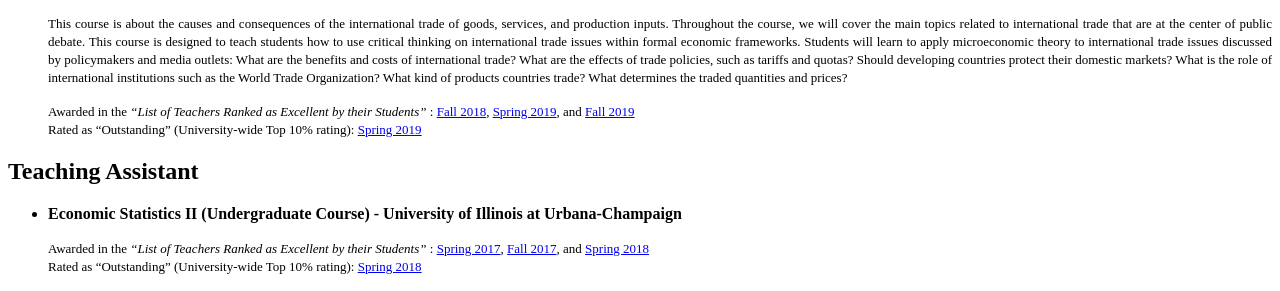
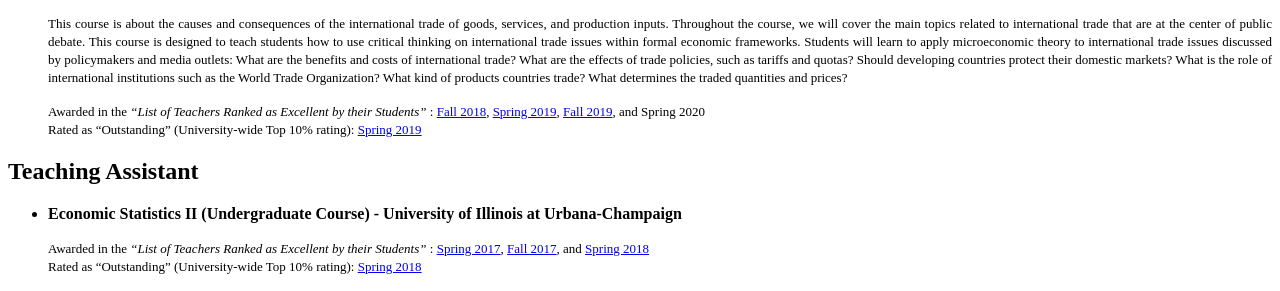
Before and after one commit to vpsantanna/vpsantanna.github.io, a Jekyll site: the page built from 3-teaching.md, in a window 1280 px wide. Shown: the part 151-442 px from the top of the page. Built offline with Jekyll 4.4.1, drawn with Linux system fonts in a browser that asks for light colours; a script that is not in the unit is left out.

Commit message:
Update 3-teaching.md

```diff
--- a/3-teaching.md
+++ b/3-teaching.md
@@ -10,7 +10,7 @@ permalink: /teaching/
 
    <p style="text-align: justify;"><font size="2">This course is about the causes and consequences of the international trade of goods, services, and production inputs. Throughout the course, we will cover the main topics related to international trade that are at the center of public debate.  This course is designed to teach students how to use critical thinking on international trade issues within formal economic frameworks. Students will learn to apply microeconomic theory to international trade issues discussed by policymakers and media outlets: What are the benefits and costs of international trade?  What are the effects of trade policies, such as tariffs and quotas? Should developing countries protect their domestic markets? What is the role of international institutions such as the World Trade Organization? What kind of products countries trade? What determines the traded quantities and prices?  </font></p>
 
-   <p style="text-align: justify;"><font size="2">Awarded in the  <em>“List of Teachers Ranked as Excellent by their Students” </em>: <a href="https://citl.illinois.edu/docs/default-source/teachers-ranked-as-excellent/tre-2018-fall.pdf#page=21" target="_blank">Fall 2018</a>, <a href="https://citl.illinois.edu/docs/default-source/teachers-ranked-as-excellent/tre-2019-spring.pdf#page=19" target="_blank">Spring 2019</a>, and <a href="https://citl.illinois.edu/docs/default-source/teachers-ranked-as-excellent/tre-2019-fall.pdf#page=20" target="_blank">Fall 2019</a> <br> Rated as “Outstanding” (University-wide Top 10% rating): <a href="https://citl.illinois.edu/docs/default-source/teachers-ranked-as-excellent/tre-2019-spring.pdf#page=19" target="_blank">Spring 2019</a> </font></p>
+   <p style="text-align: justify;"><font size="2">Awarded in the  <em>“List of Teachers Ranked as Excellent by their Students” </em>: <a href="https://citl.illinois.edu/docs/default-source/teachers-ranked-as-excellent/tre-2018-fall.pdf#page=21" target="_blank">Fall 2018</a>, <a href="https://citl.illinois.edu/docs/default-source/teachers-ranked-as-excellent/tre-2019-spring.pdf#page=19" target="_blank">Spring 2019</a>, <a href="https://citl.illinois.edu/docs/default-source/teachers-ranked-as-excellent/tre-2019-fall.pdf#page=20" target="_blank">Fall 2019</a>, and Spring 2020 <br> Rated as “Outstanding” (University-wide Top 10% rating): <a href="https://citl.illinois.edu/docs/default-source/teachers-ranked-as-excellent/tre-2019-spring.pdf#page=19" target="_blank">Spring 2019</a> </font></p>
 
 
 # Teaching Assistant
```
